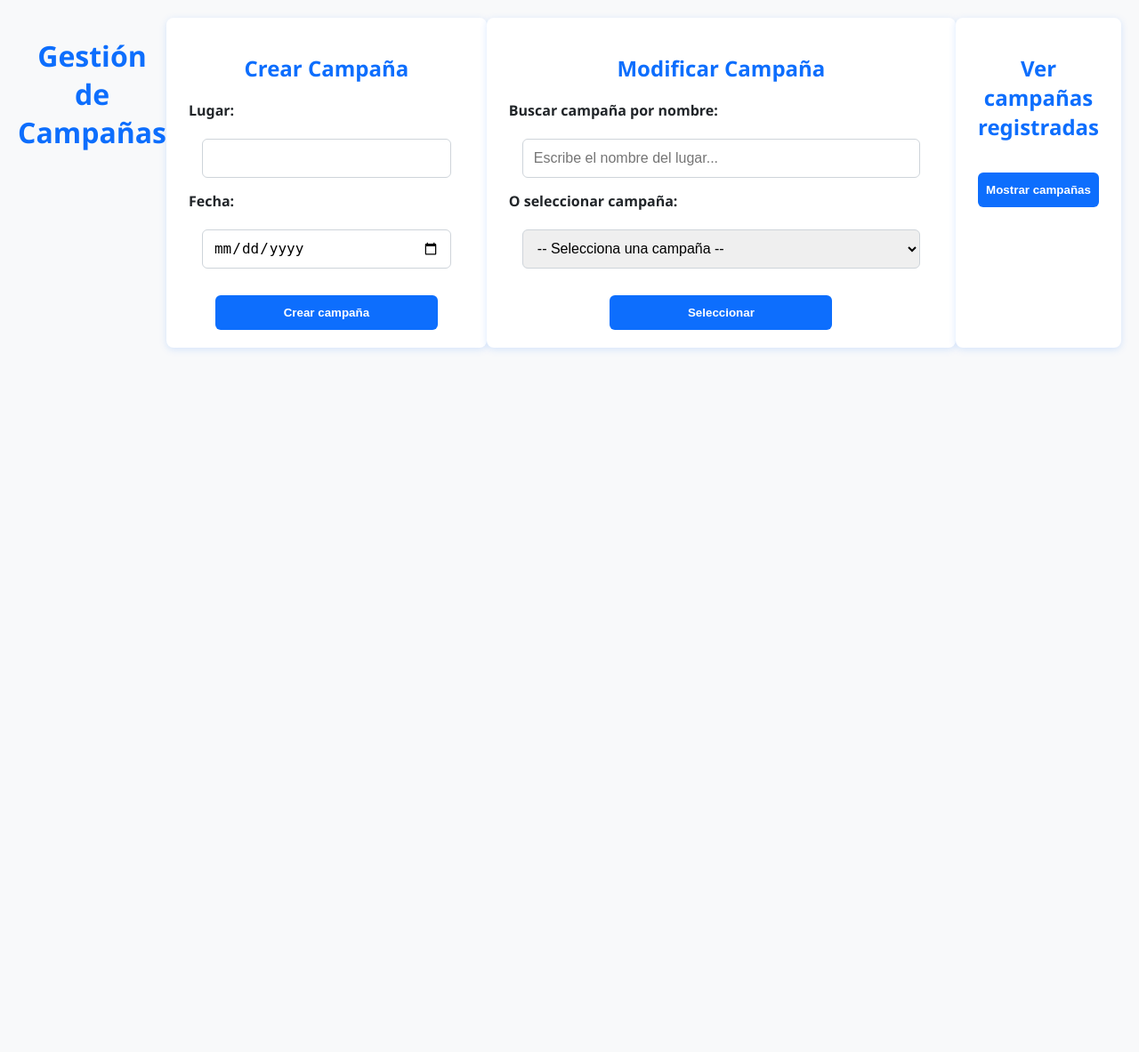
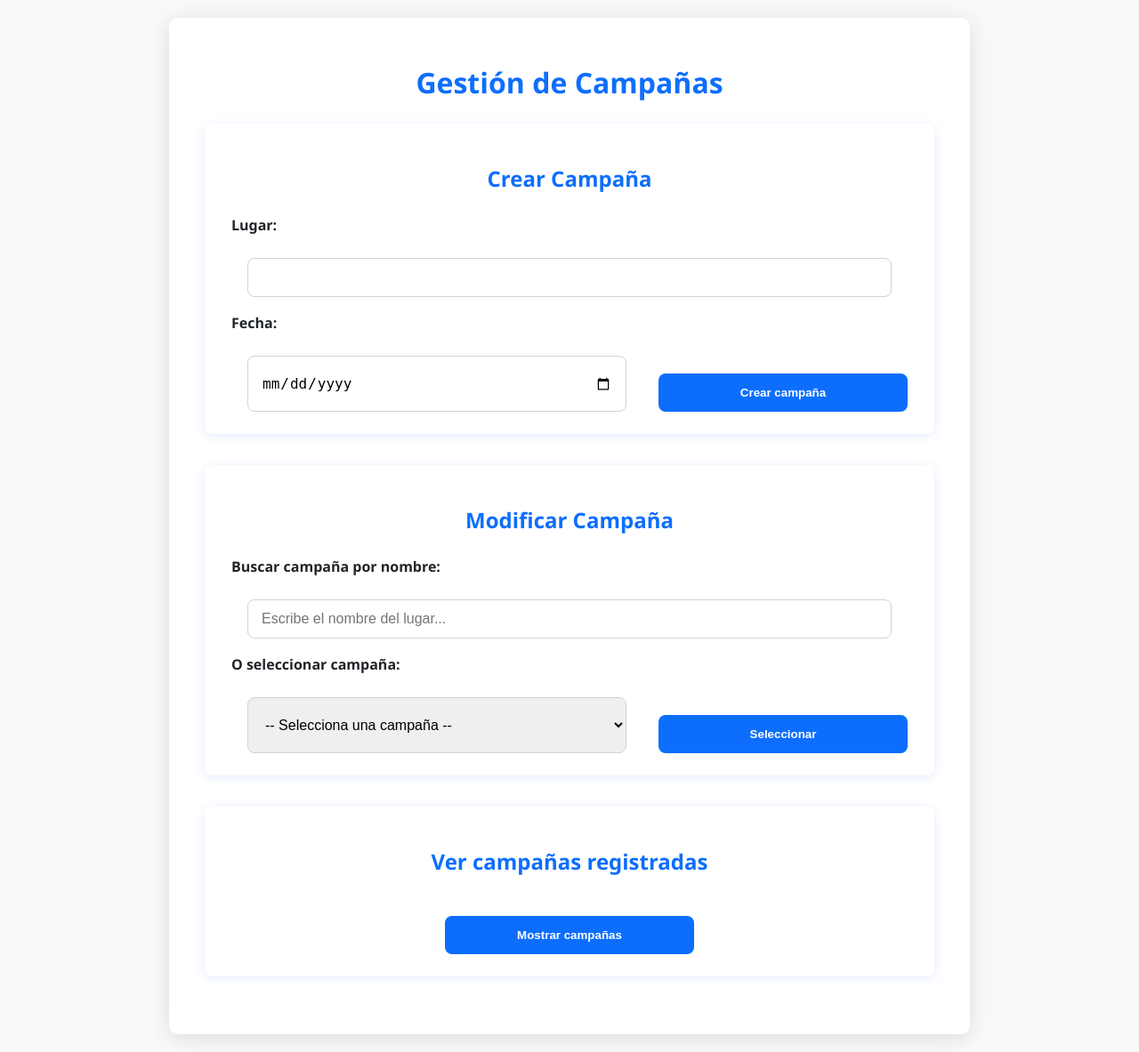
Before and after one commit to Minino1234/Software_Mascotas, a PHP site: the page made by interfaz_campaña.html in a window 1280 px wide. Shown: the whole page at 89% size. Before the commit the page ends 395 px from the top, so only its background shows below. Run offline with PHP 8.4, Linux system fonts and the light colour scheme; data that the repository does not hold is empty.

Commit message:
version final de campaña todo funcional

```diff
--- a/estilo_campaña.css
+++ b/estilo_campaña.css
@@ -1,4 +1,4 @@
-/* ----------------------- Estilo general ----------------------- */
+/* Estilo general centrado y profesional */
 body {
   font-family: 'Segoe UI', Tahoma, Geneva, Verdana, sans-serif;
   background-color: #f8f9fa;
@@ -6,59 +6,66 @@
   margin: 0;
   padding: 20px;
   display: flex;
-  justify-content: center;
+  justify-content: center; /* Centra horizontalmente */
+  align-items: flex-start; /* Alinea al inicio vertical */
+  min-height: 100vh;
 }
 
+/* Contenedor central */
 .container {
   max-width: 900px;
   width: 100%;
   background: white;
-  padding: 25px 30px;
-  border-radius: 8px;
-  box-shadow: 0 0 12px rgba(0,0,0,0.1);
+  padding: 30px 40px;
+  border-radius: 10px;
+  box-shadow: 0 4px 25px rgba(0, 0, 0, 0.12);
+  box-sizing: border-box;
 }
 
-/* ----------------------- Titulos ----------------------- */
+/* Títulos */
 h1, h2 {
   text-align: center;
-  color: #0d6efd; /* Azul Bootstrap */
-  margin-bottom: 20px;
-  font-weight: 600;
+  color: #0d6efd;
+  margin-bottom: 25px;
+  font-weight: 700;
 }
 
-/* ----------------------- Secciones / formularios ----------------------- */
+/* Secciones con separación */
 .seccion {
-  background: #ffffff;
-  padding: 20px 25px;
-  margin-bottom: 30px;
+  background: #fff;
+  padding: 25px 30px;
+  margin-bottom: 35px;
   border-radius: 8px;
-  box-shadow: 0 2px 8px rgb(13 110 253 / 0.15);
+  box-shadow: 0 2px 12px rgb(13 110 253 / 0.12);
+  box-sizing: border-box;
 }
 
-/* Formularios */
+/* Formularios flexibles */
 form {
   display: flex;
   flex-wrap: wrap;
-  gap: 15px;
+  gap: 18px;
   justify-content: center;
 }
 
 form label {
   flex: 1 1 100%;
   font-weight: 600;
-  margin-bottom: 6px;
+  margin-bottom: 8px;
   color: #212529;
 }
 
+/* Inputs y selects */
 form input[type="text"],
 form input[type="date"],
 form select {
   flex: 1 1 45%;
-  padding: 10px 12px;
+  padding: 12px 15px;
   border: 1.8px solid #ced4da;
-  border-radius: 6px;
+  border-radius: 8px;
   font-size: 16px;
-  transition: border-color 0.3s ease;
+  transition: border-color 0.25s ease;
+  box-sizing: border-box;
 }
 
 form input[type="text"]:focus,
@@ -66,22 +73,25 @@
 form select:focus {
   border-color: #0d6efd;
   outline: none;
-  box-shadow: 0 0 8px rgb(13 110 253 / 0.25);
+  box-shadow: 0 0 8px rgb(13 110 253 / 0.3);
 }
 
+/* Botones */
 form input[type="submit"],
 form button {
   flex: 1 1 100%;
-  max-width: 250px;
-  margin: 15px auto 0 auto;
+  max-width: 280px;
+  margin: 20px auto 0;
   background-color: #0d6efd;
   color: white;
-  font-weight: 600;
+  font-weight: 700;
   border: none;
-  border-radius: 6px;
-  padding: 12px 0;
+  border-radius: 8px;
+  padding: 14px 0;
   cursor: pointer;
-  transition: background-color 0.3s ease;
+  transition: background-color 0.25s ease;
+  box-sizing: border-box;
+  text-align: center;
 }
 
 form input[type="submit"]:hover,
@@ -89,35 +99,34 @@
   background-color: #084298;
 }
 
-/* ----------------------- Tabla de campañas ----------------------- */
+/* Tabla */
 table {
   width: 100%;
   border-collapse: collapse;
   margin-top: 15px;
   font-size: 15px;
-  border-radius: 8px;
+  border-radius: 10px;
   overflow: hidden;
-  box-shadow: 0 2px 10px rgb(0 0 0 / 0.1);
+  box-shadow: 0 4px 15px rgb(0 0 0 / 0.1);
 }
 
 thead {
   background-color: #0d6efd;
   color: white;
-  font-weight: 600;
+  font-weight: 700;
 }
 
 th, td {
-  padding: 14px 18px;
+  padding: 16px 20px;
   border-bottom: 1px solid #dee2e6;
   text-align: left;
 }
 
 tbody tr:hover {
   background-color: #e7f1ff;
-  cursor: default;
 }
 
-/* ----------------------- Estados con color ----------------------- */
+/* Estado campañas con colores */
 .estado-pendiente {
   background-color: #fff3cd;
   color: #664d03;
@@ -139,7 +148,8 @@
   text-align: center;
 }
 
-/* ----------------------- Ocultar/mostrar secciones ----------------------- */
-#editar_seccion, #eliminar_seccion {
+/* Ocultar secciones editar/eliminar por defecto */
+#editar_seccion,
+#eliminar_seccion {
   display: none;
 }
--- a/interfaz_campaña.html
+++ b/interfaz_campaña.html
@@ -45,9 +45,158 @@
     tr:hover {
       background-color: #f0f8ff;
     }
+
+    /* Contenedor central para centrar todo */
+    body {
+      font-family: 'Segoe UI', Tahoma, Geneva, Verdana, sans-serif;
+      background-color: #f8f9fa;
+      color: #333;
+      margin: 0;
+      padding: 20px;
+      display: flex;
+      justify-content: center;
+      align-items: flex-start;
+      min-height: 100vh;
+    }
+
+    .container {
+      max-width: 900px;
+      width: 100%;
+      background: white;
+      padding: 30px 40px;
+      border-radius: 10px;
+      box-shadow: 0 4px 25px rgba(0, 0, 0, 0.12);
+      box-sizing: border-box;
+    }
+
+    h1, h2 {
+      text-align: center;
+      color: #0d6efd;
+      margin-bottom: 25px;
+      font-weight: 700;
+    }
+
+    .seccion {
+      background: #fff;
+      padding: 25px 30px;
+      margin-bottom: 35px;
+      border-radius: 8px;
+      box-shadow: 0 2px 12px rgb(13 110 253 / 0.12);
+      box-sizing: border-box;
+    }
+
+    form {
+      display: flex;
+      flex-wrap: wrap;
+      gap: 18px;
+      justify-content: center;
+    }
+
+    form label {
+      flex: 1 1 100%;
+      font-weight: 600;
+      margin-bottom: 8px;
+      color: #212529;
+    }
+
+    form input[type="text"],
+    form input[type="date"],
+    form select {
+      flex: 1 1 45%;
+      padding: 12px 15px;
+      border: 1.8px solid #ced4da;
+      border-radius: 8px;
+      font-size: 16px;
+      transition: border-color 0.25s ease;
+      box-sizing: border-box;
+    }
+
+    form input[type="text"]:focus,
+    form input[type="date"]:focus,
+    form select:focus {
+      border-color: #0d6efd;
+      outline: none;
+      box-shadow: 0 0 8px rgb(13 110 253 / 0.3);
+    }
+
+    form input[type="submit"],
+    form button {
+      flex: 1 1 100%;
+      max-width: 280px;
+      margin: 20px auto 0;
+      background-color: #0d6efd;
+      color: white;
+      font-weight: 700;
+      border: none;
+      border-radius: 8px;
+      padding: 14px 0;
+      cursor: pointer;
+      transition: background-color 0.25s ease;
+      box-sizing: border-box;
+      text-align: center;
+    }
+
+    form input[type="submit"]:hover,
+    form button:hover {
+      background-color: #084298;
+    }
+
+    table {
+      width: 100%;
+      border-collapse: collapse;
+      margin-top: 15px;
+      font-size: 15px;
+      border-radius: 10px;
+      overflow: hidden;
+      box-shadow: 0 4px 15px rgb(0 0 0 / 0.1);
+    }
+
+    thead {
+      background-color: #0d6efd;
+      color: white;
+      font-weight: 700;
+    }
+
+    th, td {
+      padding: 16px 20px;
+      border-bottom: 1px solid #dee2e6;
+      text-align: left;
+    }
+
+    tbody tr:hover {
+      background-color: #e7f1ff;
+    }
+
+    .estado-pendiente {
+      background-color: #fff3cd;
+      color: #664d03;
+      font-weight: 700;
+      text-align: center;
+    }
+
+    .estado-activa {
+      background-color: #d1e7dd;
+      color: #0f5132;
+      font-weight: 700;
+      text-align: center;
+    }
+
+    .estado-ejecutada {
+      background-color: #f8d7da;
+      color: #842029;
+      font-weight: 700;
+      text-align: center;
+    }
+
+    #editar_seccion,
+    #eliminar_seccion {
+      display: none;
+    }
   </style>
 </head>
 <body>
+
+<div class="container">
 
   <h1>Gestión de Campañas</h1>
 
@@ -83,7 +232,7 @@
   </div>
 
   <!-- FORMULARIO PARA EDITAR CAMPAÑA -->
-<div class="seccion" id="editar_seccion" style="display:none;">
+  <div class="seccion" id="editar_seccion">
     <h2>Editar Campaña</h2>
     <form action="logica_campaña.php" method="POST">
       <input type="hidden" name="accion" value="editar" />
@@ -100,7 +249,7 @@
   </div>
 
   <!-- FORMULARIO PARA ELIMINAR CAMPAÑA -->
-<div class="seccion" id="eliminar_seccion" style="display:none;">
+  <div class="seccion" id="eliminar_seccion">
     <h2>Eliminar Campaña</h2>
     <form action="logica_campaña.php" method="POST" onsubmit="return confirm('¿Seguro que deseas eliminar esta campaña?');">
       <input type="hidden" name="accion" value="eliminar" />
@@ -119,8 +268,8 @@
     <div id="resultado-listado"></div>
   </div>
 
-<script src="https://code.jquery.com/jquery-3.6.4.min.js"></script>
-<script src="https://code.jquery.com/ui/1.13.2/jquery-ui.min.js"></script>
+</div> <!-- /.container -->
+
 <script>
 function cargarCampanias() {
   $.get("logica_campaña.php", { accion: "listar_combo" }, function (data) {
```
Lines whose indentation alone changed are shown as unchanged.
